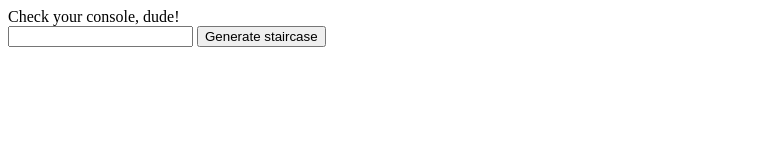
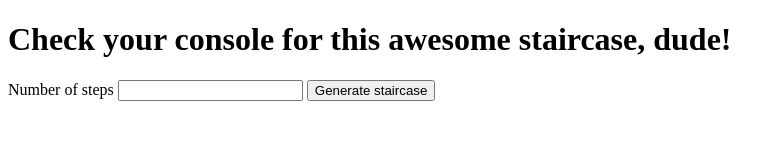
Before and after one commit to otaviopetry/training-javascript, a plain HTML site: page staircase/index.html in a window 1280 px wide. Shown: the whole page, without its empty margins (0-784 px from the left). Drawn offline with Linux system fonts and the light colour scheme.

Commit message:
fix: text and styling

```diff
--- a/staircase/index.html
+++ b/staircase/index.html
@@ -8,6 +8,7 @@
 <body>
     <div id="root"></div>
 
+    <label for="rowsNumber">Number of steps</label>
     <input type="number" name="rowsNumber" />
     <button id="generator">Generate staircase</button>
 
--- a/staircase/index.js
+++ b/staircase/index.js
@@ -21,7 +21,7 @@ function staircase (n) {
 }
 
 const app = () => {
-    return 'Check your console, dude!';
+    return '<h1>Check your console for this awesome staircase, dude!</h1>';
 }
 
 document.getElementById('root').innerHTML = app();
```
